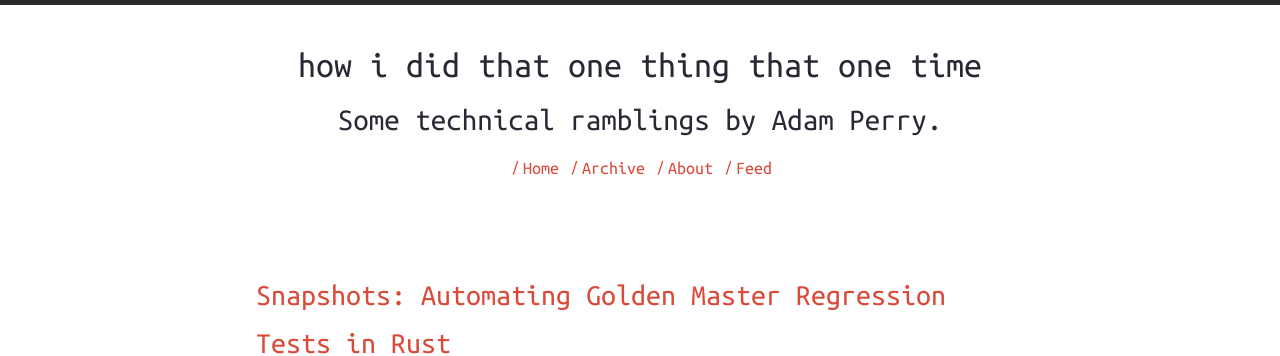
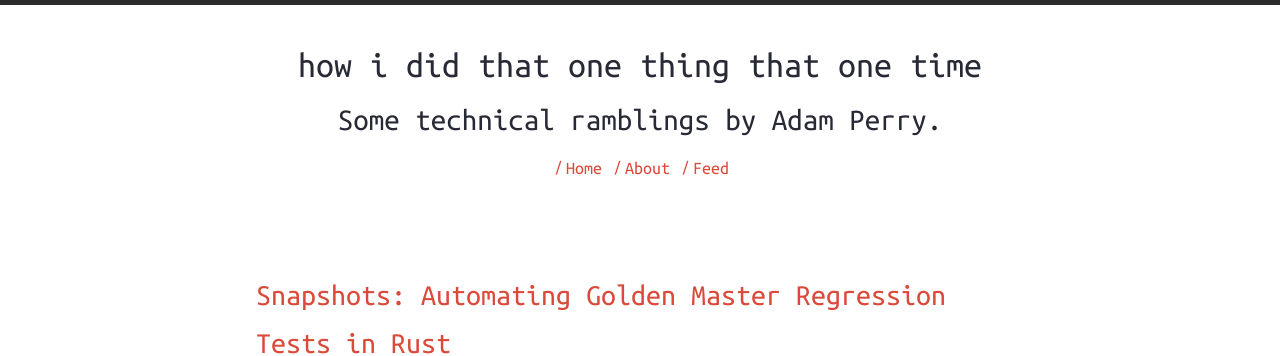
Before and after one commit to fenw1ck/anp.github.io, a Jekyll site: the page built from index.html, in a window 1280 px wide and 900 px high. Shown: the top 356 px of the window. Built offline with Jekyll 4.4.1, drawn with Linux system fonts in a browser that asks for light colours; nearby versions of some CDN libraries.

Commit message:
Remove outdated links from header.

```diff
--- a/_includes/header-links.html
+++ b/_includes/header-links.html
@@ -3,14 +3,8 @@
 		<a href="{{ '/' | prepend: site.baseurl | prepend: site.url }}">Home</a><span>/</span>
 	</li>
 	<li>
-		<a href="{{ '/archive' | prepend: site.baseurl | prepend: site.url }}">Archive</a><span>/</span>
-	</li>
-	<li>
 		<a href="{{ '/about' | prepend: site.baseurl | prepend: site.url }}">About</a><span>/</span>
 	</li>
-	<!--<li>
-		<a href="https://www.dropbox.com/s/q0i7g8mpuyq64fh/adam-perry-resume.pdf?dl=0" target="_blank">Resume</a><span>/</span>
-	</li>-->
 	<li>
 		<a href="{{ '/feed.xml' | prepend: site.baseurl | prepend: site.url}}">Feed</a><span>/</span>
 	</li>
```
